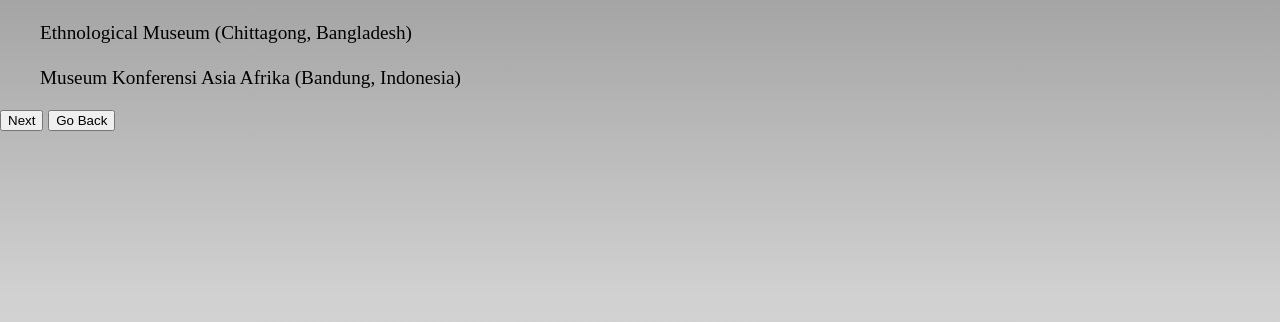
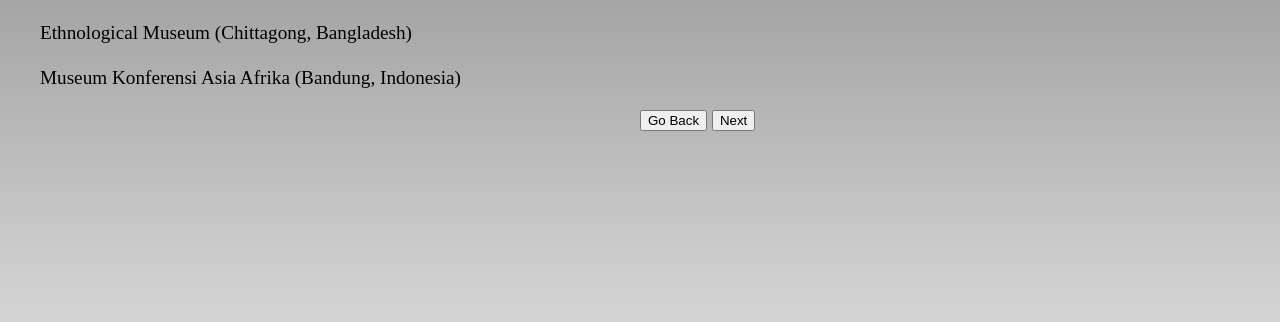
Before and after one commit to LavellTheDev/myouseeem, a plain HTML site: page myouseeemwebsite/museumsfive.html in a window 1280 px wide. Shown: the part 104-426 px from the top of the page. Drawn offline with Linux system fonts and the light colour scheme.

Commit message:
added forward and back buttons to museums

```diff
--- a/myouseeemwebsite/museumsfive.html
+++ b/myouseeemwebsite/museumsfive.html
@@ -28,12 +28,16 @@
         </a></li>
       </ul>
 
-      <a href="museumssix.html">
-        <button class="viewmuseums" type="button" name="button">Next</button>
-      </a>
+      <div class="museumButton">
+          <button onclick="goBack()">Go Back</button>
+
+        <a href="museumssix.html">
+          <button class="viewmuseums" type="button" name="button">Next</button>
+        </a>
+
+      </div>
 
 
-      <button onclick="goBack()">Go Back</button>
       <script>
       function goBack() {
       window.history.back();
--- a/myouseeemwebsite/style.css
+++ b/myouseeemwebsite/style.css
@@ -248,6 +248,11 @@
   display: inline-block;
   margin: auto;
 }
+
+.museumButton{
+  margin-left: 50%;
+}
+
 /*end of northAmericanMuseums*/
 
 .playlistimage
```
Also changed, not shown: myouseeemwebsite/museumsfour.html (+8 -4 lines), myouseeemwebsite/museumsone.html (+9 -4 lines), myouseeemwebsite/museumssix.html (+8 -4 lines), myouseeemwebsite/museumsthree.html (+6 -4 lines), myouseeemwebsite/museumstwo.html (+7 -4 lines).
